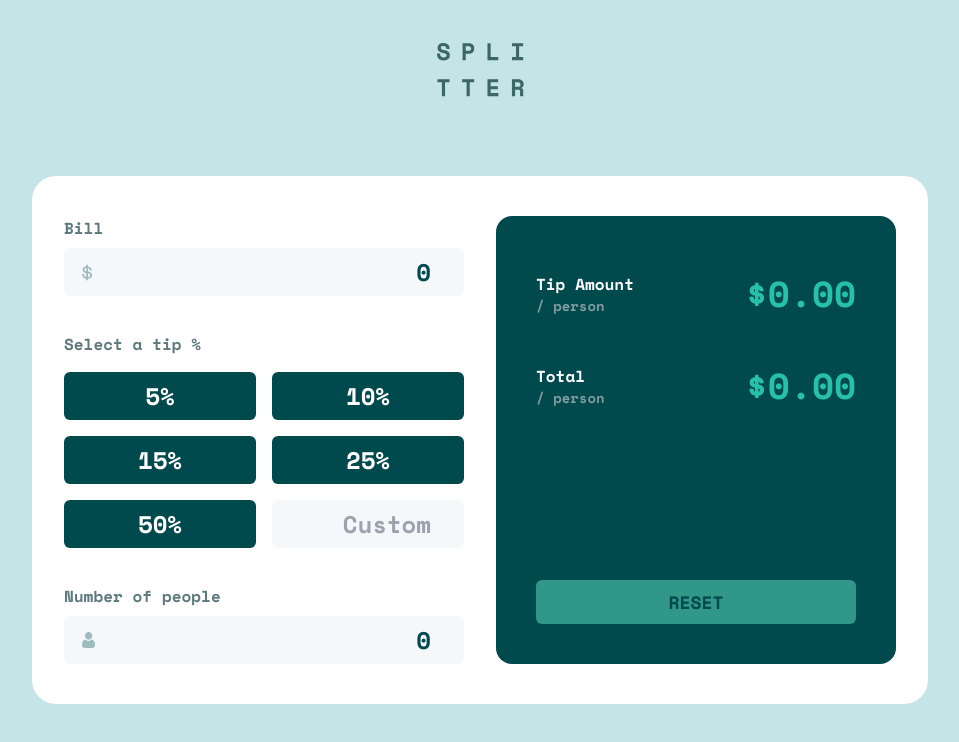
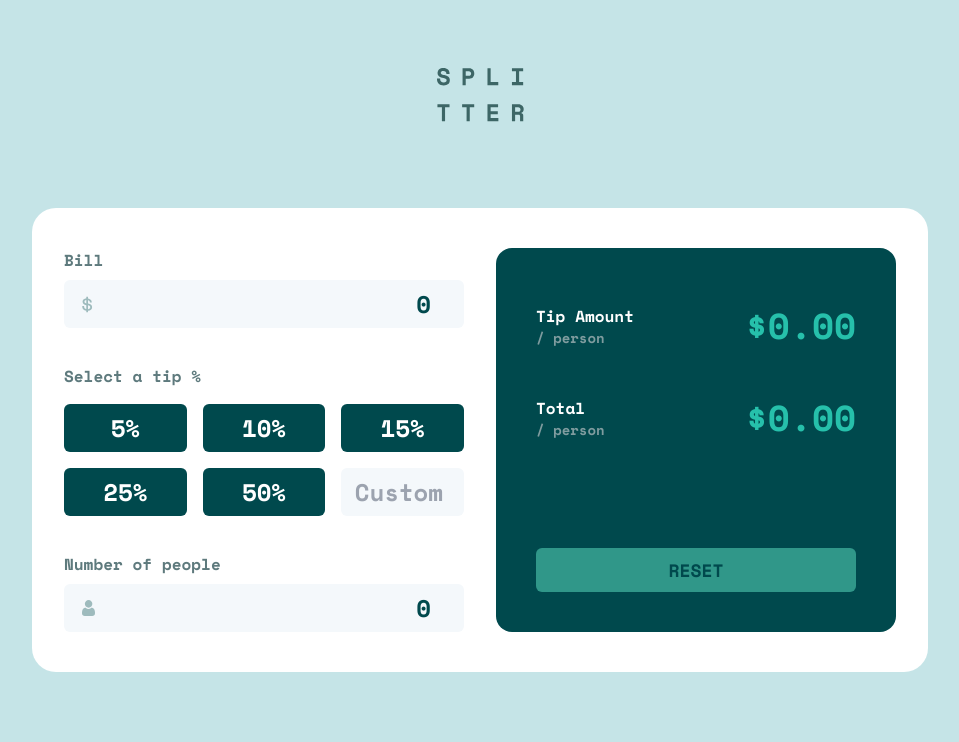
Before and after one commit to yasssuz/tip-calculator-app-oop, a website built with Vite: page src/index.html in a window 1280 px wide. Shown: the whole page, without its empty margins (160-1119 px from the left). Built offline with nearby package versions, Linux system fonts and the light colour scheme.

Commit message:
design corrections

```diff
--- a/src/index.html
+++ b/src/index.html
@@ -107,7 +107,10 @@
               class="text-red text-base font-bold"
             ></small>
           </div>
-          <ul id="tips-list" class="grid grid-cols-2 gap-4 mt-4 mb-9">
+          <ul
+            id="tips-list"
+            class="grid grid-cols-2 gap-4 mt-4 mb-9 md:grid-cols-3"
+          >
             <li
               class="
                 bg-veryDarkCyan
@@ -214,6 +217,7 @@
                   bg-transparent
                   text-right
                   pr-4
+                  md:pr-1
                   outline-none
                 "
                 name="customTip"
--- a/src/styles/index.css
+++ b/src/styles/index.css
@@ -4,7 +4,7 @@ body {
 
 @media screen and (min-width: 768px) {
   header {
-    margin-top: -580px !important;
+    margin-top: -530px !important;
   }
 }
 
```
